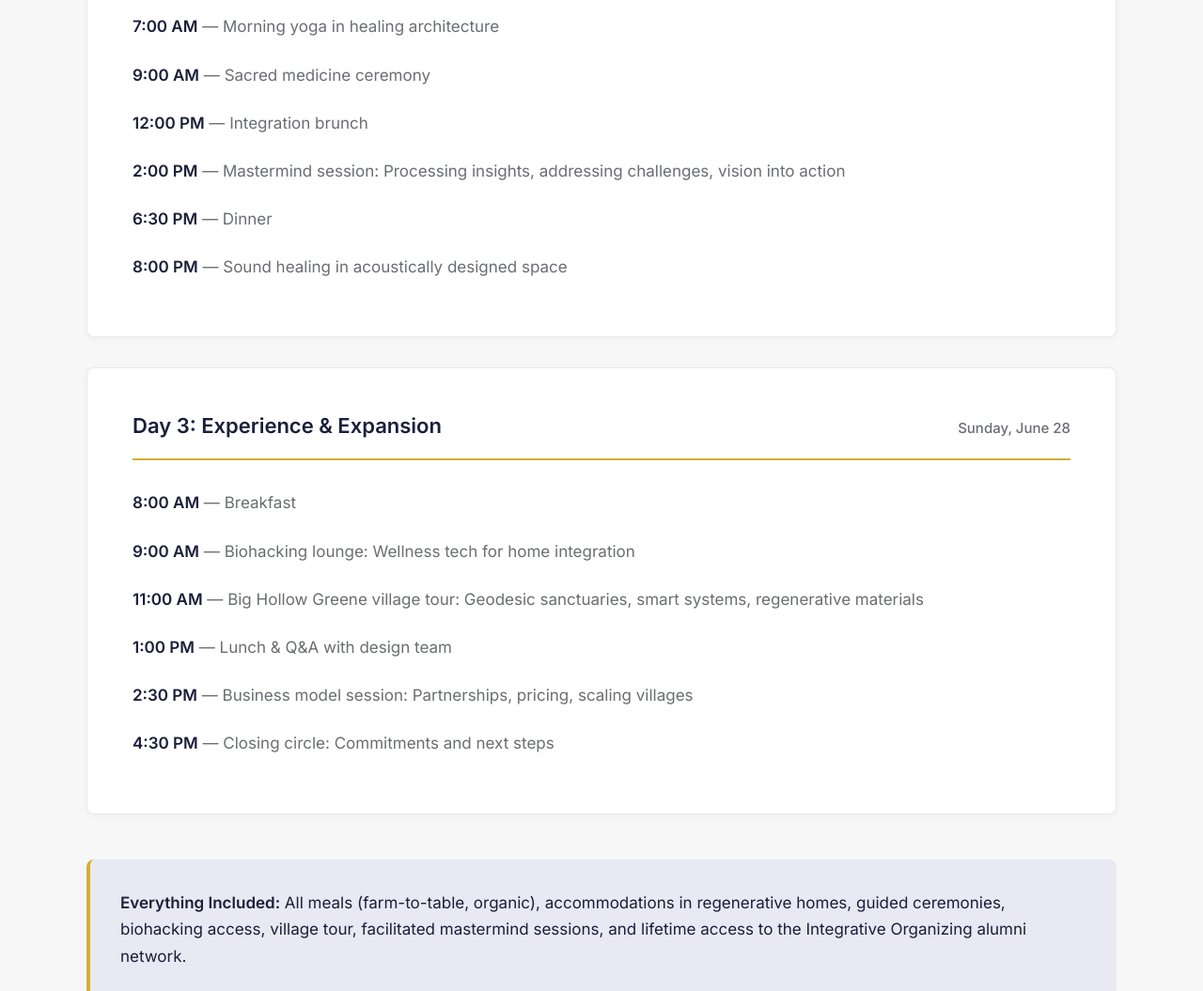
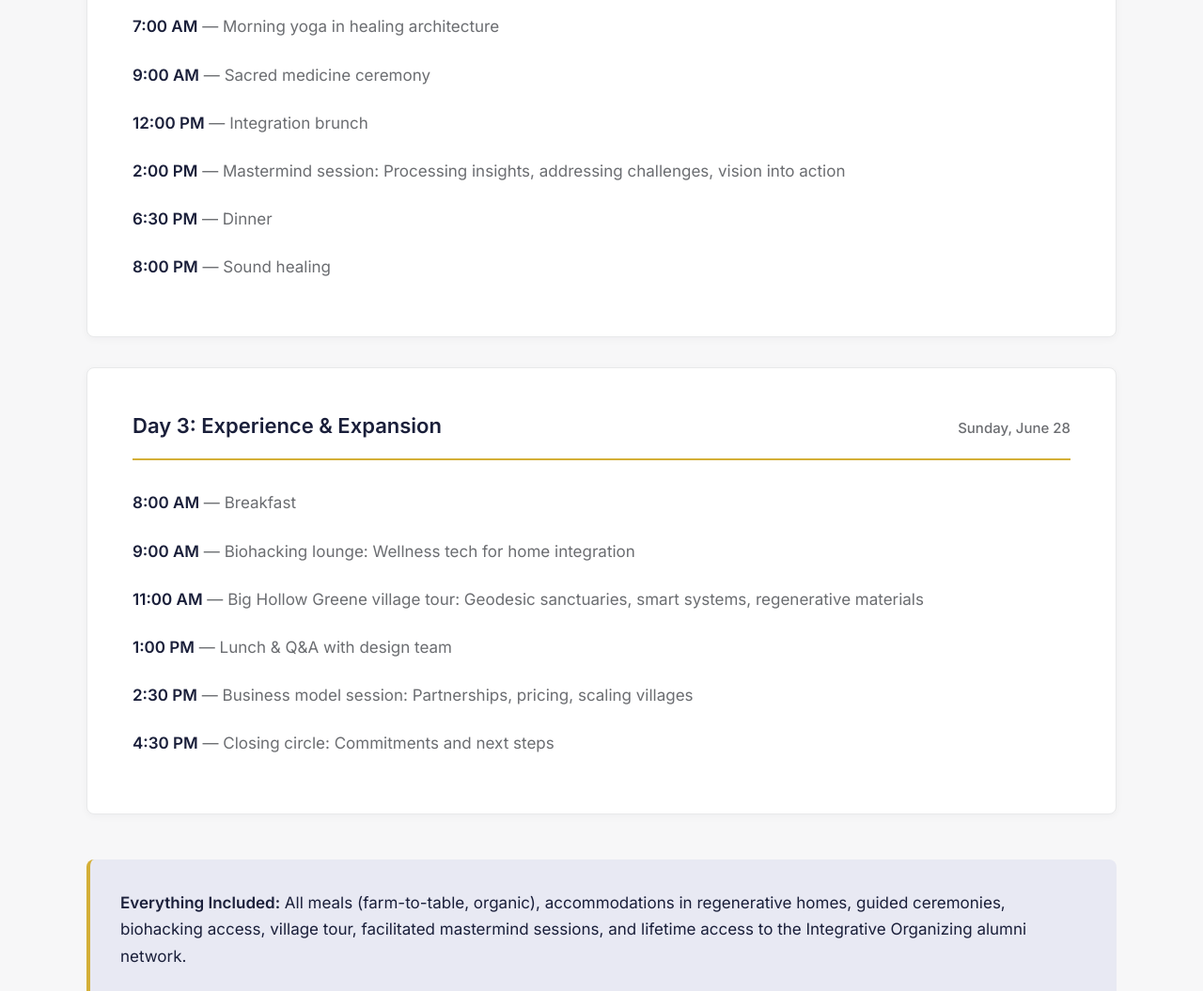
Before and after one commit to serenelion/io-genesis-mastermind, a plain HTML site: page index.html in a window 1280 px wide. Shown: the part 3040-4095 px from the top of the page at 94% size. Drawn offline with Linux system fonts and the light colour scheme.

Commit message:
Update sound healing event description
Shortened the description of the sound healing event.

```diff
--- a/index.html
+++ b/index.html
@@ -124,7 +124,7 @@
                         <li><strong>12:00 PM</strong> — Integration brunch</li>
                         <li><strong>2:00 PM</strong> — Mastermind session: Processing insights, addressing challenges, vision into action</li>
                         <li><strong>6:30 PM</strong> — Dinner</li>
-                        <li><strong>8:00 PM</strong> — Sound healing in acoustically designed space</li>
+                        <li><strong>8:00 PM</strong> — Sound healing</li>
                     </ul>
                 </div>
 
```
